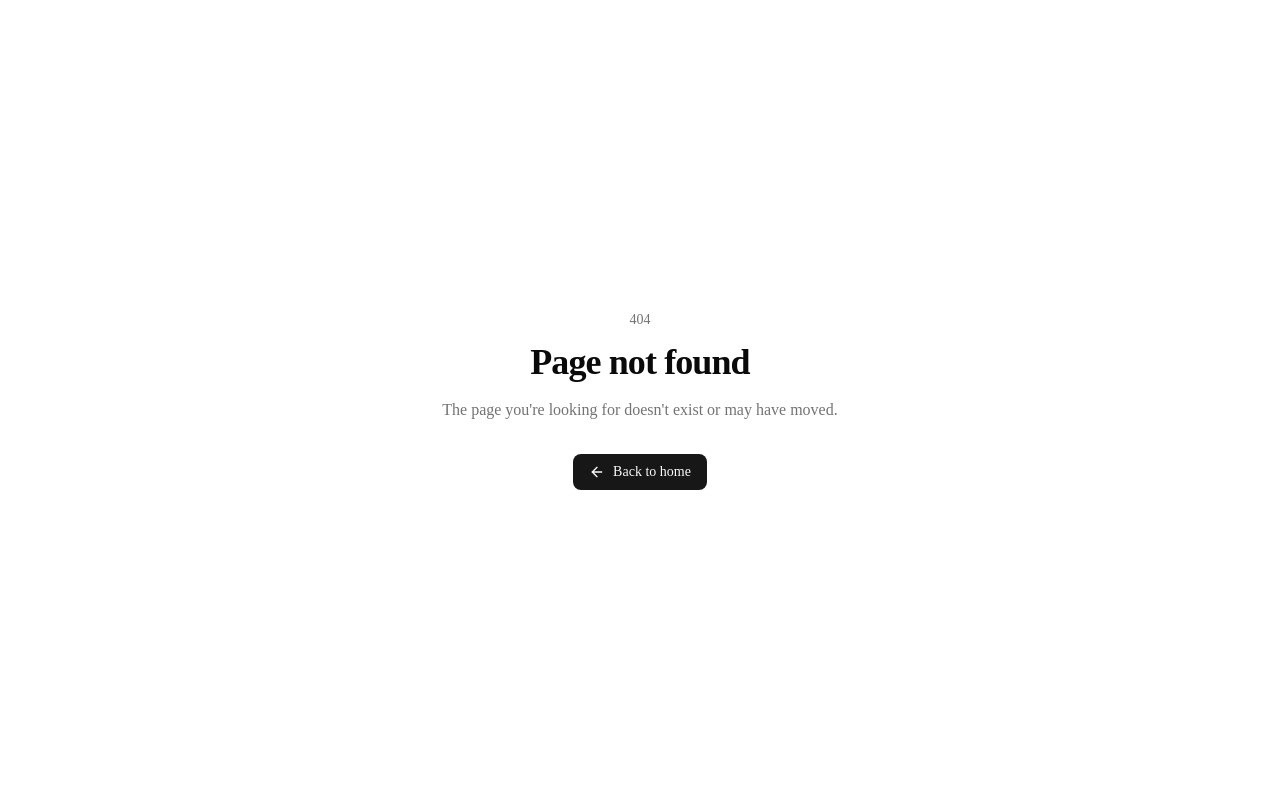
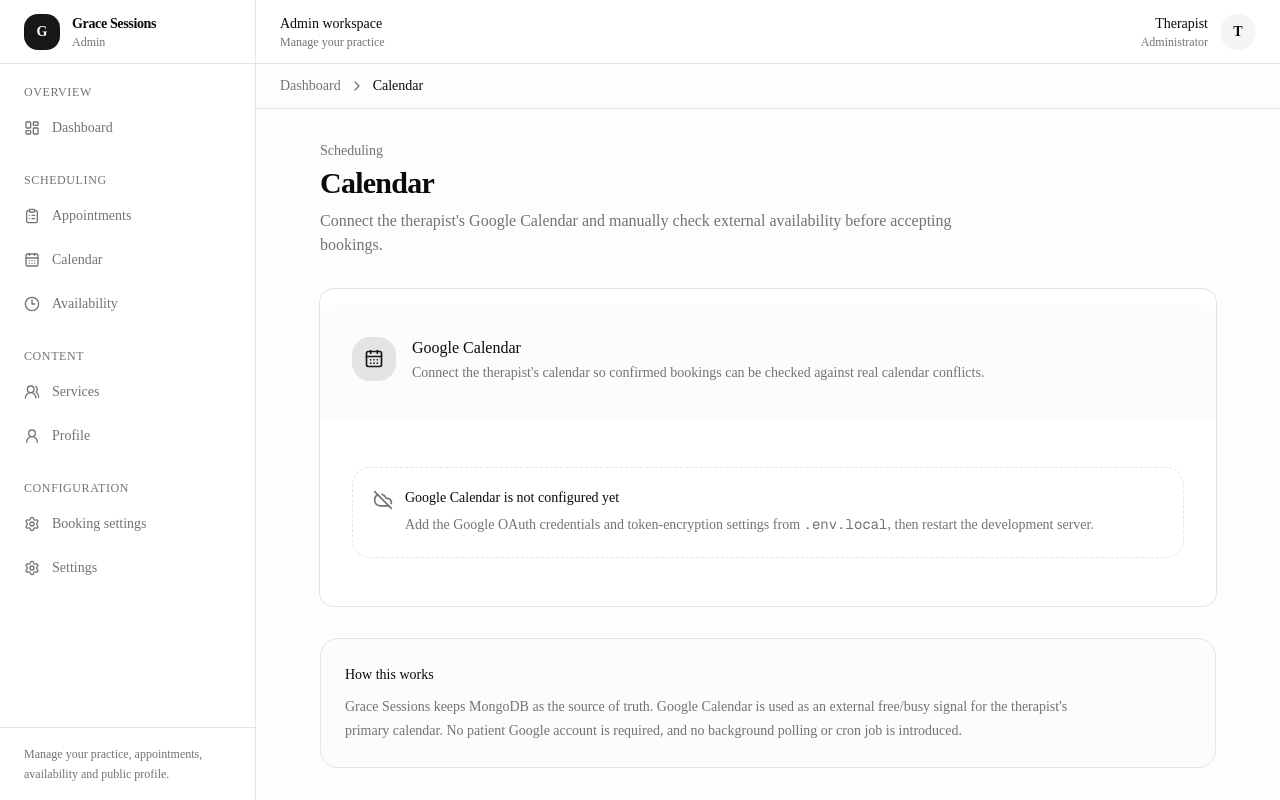
Before and after one commit to Praisepaul/MySLP, a Next.js app: page /admin/calendar in a window 1280 px wide. Before the commit this address had no page. Built offline with nearby package versions, Linux system fonts and the light colour scheme; no server answers.

Commit message:
Add admin Google Calendar page

```diff
--- /dev/null
+++ b/app/admin/calendar/page.tsx
@@ -0,0 +1,44 @@
+import { AdminShell } from "@/components/admin/layout/admin-shell";
+import { GoogleCalendarCard } from "@/components/admin/calendar/google-calendar-card";
+import { PageContainer } from "@/components/ui/page-container";
+import { isGoogleCalendarConfigured, isGoogleCalendarSetupUnlocked } from "@/lib/admin/setup-auth";
+import { getGoogleCalendarConnectionStatus } from "@/lib/calendar/google-calendar-repository";
+
+export const dynamic = "force-dynamic";
+
+export default async function AdminCalendarPage() {
+  const setupUnlocked = await isGoogleCalendarSetupUnlocked();
+  const configured = isGoogleCalendarConfigured();
+  const status = setupUnlocked && configured
+    ? await getGoogleCalendarConnectionStatus()
+    : { connected: false };
+
+  return (
+    <AdminShell>
+      <PageContainer className="space-y-8">
+        <div>
+          <p className="text-sm font-medium text-muted-foreground">Scheduling</p>
+          <h1 className="mt-1 text-2xl font-semibold tracking-tight sm:text-3xl">Calendar</h1>
+          <p className="mt-2 max-w-2xl text-sm leading-6 text-muted-foreground sm:text-base">
+            Connect the therapist&apos;s Google Calendar and manually check external availability before accepting bookings.
+          </p>
+        </div>
+
+        <GoogleCalendarCard
+          configured={configured}
+          setupUnlocked={setupUnlocked}
+          connected={status.connected}
+          calendarId={status.calendarId}
+          connectedAt={status.connectedAt}
+        />
+
+        <div className="rounded-2xl border bg-muted/20 p-5 text-sm leading-6 text-muted-foreground sm:p-6">
+          <p className="font-medium text-foreground">How this works</p>
+          <p className="mt-2 max-w-3xl">
+            Grace Sessions keeps MongoDB as the source of truth. Google Calendar is used as an external free/busy signal for the therapist&apos;s primary calendar. No patient Google account is required, and no background polling or cron job is introduced.
+          </p>
+        </div>
+      </PageContainer>
+    </AdminShell>
+  );
+}
```
